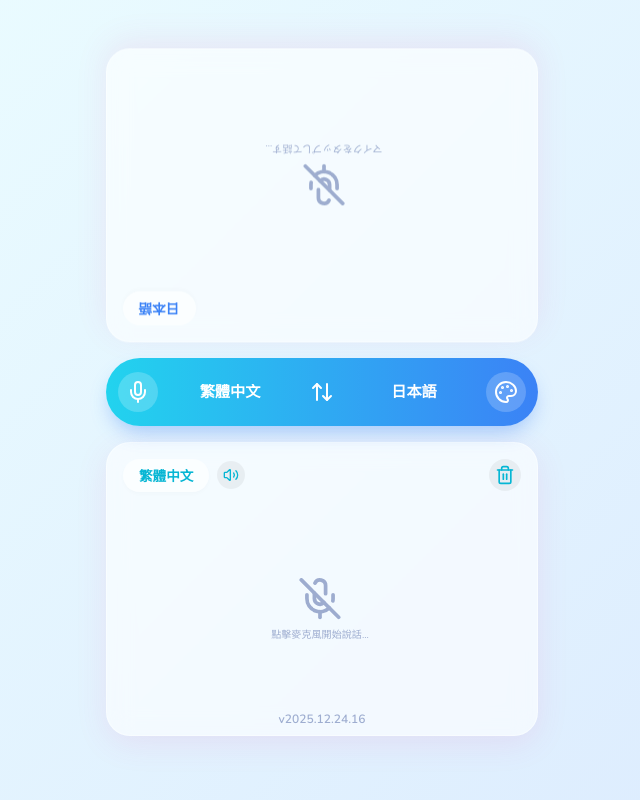
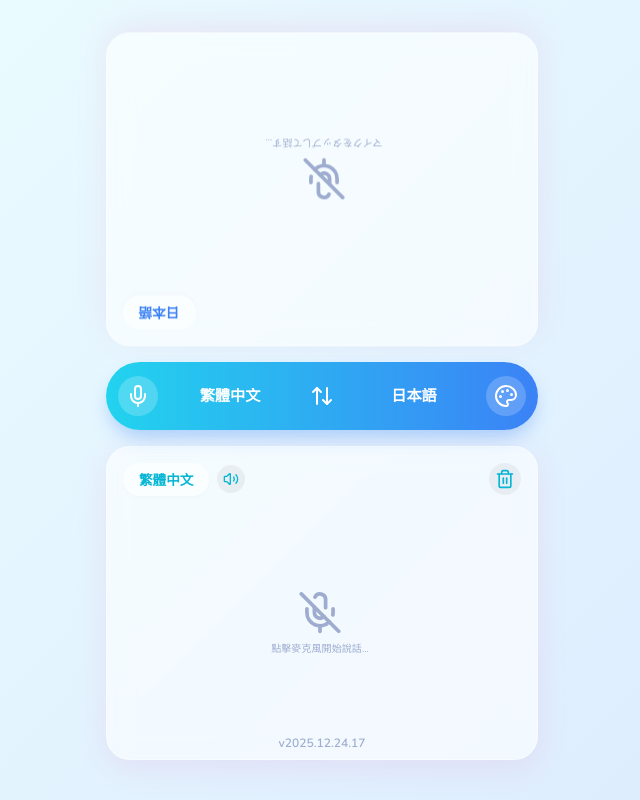
Before and after one commit to amigochiu/amigochiu-app-03, a plain HTML site: page index.html in a window 1280 px wide. Shown: the whole page, without its empty margins (318-958 px from the left). Drawn offline with nearby package versions, Linux system fonts and the light colour scheme.

Commit message:
Style: Adjust padding to moderate values (Top 2rem, Bottom 2.5rem) and bump v2025.12.24.17

```diff
--- a/index.html
+++ b/index.html
@@ -25,7 +25,7 @@
         rel="stylesheet">
 
     <!-- CSS -->
-    <link rel="stylesheet" href="style.css?v=2025.12.24.16">
+    <link rel="stylesheet" href="style.css?v=2025.12.24.17">
 
     <!-- Lucide Icons -->
     <script src="https://unpkg.com/lucide@latest"></script>
@@ -111,7 +111,7 @@
                     <!-- Placeholder JS injected -->
                 </div>
                 <!-- Version Tag moved inside card content area or overlay -->
-                <div class="version-tag">v2025.12.24.16</div>
+                <div class="version-tag">v2025.12.24.17</div>
             </div>
         </div>
     </div>
@@ -119,7 +119,7 @@
     <div id="toast" class="toast hidden">Notification</div>
 
     <!-- Scripts -->
-    <script src="script.js?v=2025.12.24.16"></script>
+    <script src="script.js?v=2025.12.24.17"></script>
 
 </body>
 
--- a/style.css
+++ b/style.css
@@ -95,8 +95,8 @@ body.theme-forest {
     box-sizing: border-box;
     /* Safe Area for Notch/Home Bar */
     /* Increased spacing to shrink cards and avoid home bar */
-    padding-top: max(3rem, env(safe-area-inset-top));
-    padding-bottom: max(4rem, env(safe-area-inset-bottom));
+    padding-top: max(2rem, env(safe-area-inset-top));
+    padding-bottom: max(2.5rem, env(safe-area-inset-bottom));
     padding-left: max(1.5rem, env(safe-area-inset-left));
     padding-right: max(1.5rem, env(safe-area-inset-right));
 }
```
